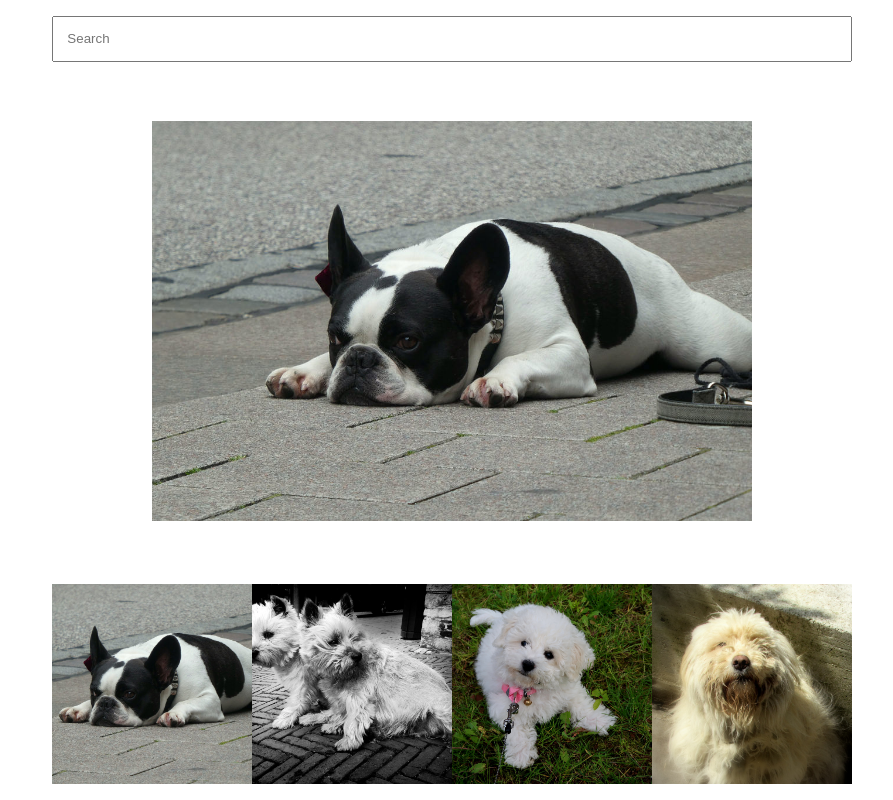
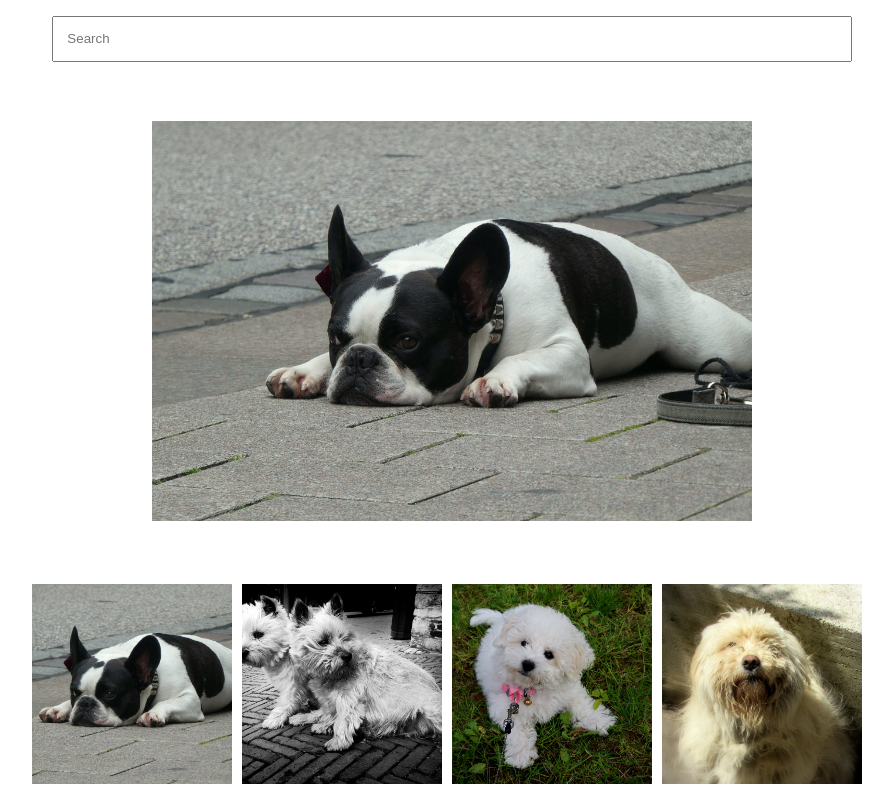
Before and after one commit to davidrayoussef/react-flickr-photo-search, a React app: page / in a window 1280 px wide. Shown: the whole page, without its empty margins (188-1081 px from the left). Built offline with nearby package versions, Linux system fonts and the light colour scheme.

Commit message:
Add Gallery component

```diff
--- a/src/components/FlickrApp.js
+++ b/src/components/FlickrApp.js
@@ -1,6 +1,7 @@
 import React, { Component } from 'react';
 import SearchBox from './SearchBox';
 import DisplayImage from './DisplayImage';
+import Gallery from './Gallery';
 import PropTypes from 'prop-types';
 
 class FlickrApp extends Component {
@@ -14,18 +15,11 @@ class FlickrApp extends Component {
   }
 
   render() {
-    const { photos } = this.state;
-    const renderPhotos = photos.map(photo => (
-      <img key={photo.src} src={require(`../images/${photo.src}`)} />
-    ));
-
     return (
       <div className="wrapper">
         <SearchBox />
         <DisplayImage />
-        <footer>
-          {renderPhotos}
-        </footer>
+        <Gallery photos={this.state.photos} />
       </div>
     );
   }
--- /dev/null
+++ b/src/components/Gallery.js
@@ -0,0 +1,20 @@
+import React from 'react';
+import PropTypes from 'prop-types';
+
+const Gallery = ({photos}) => {
+  return (
+    <footer>
+      {
+        photos.map(photo => (
+          <img key={photo.src} src={require(`../images/${photo.src}`)} />
+        ))
+      }
+    </footer>
+  );
+}
+
+Gallery.propTypes = {
+
+};
+
+export default Gallery;
--- a/src/style.css
+++ b/src/style.css
@@ -41,8 +41,9 @@ main img {
 footer {
   grid-row: 4 / 5;
   display: grid;
-  max-width: 800px;
+  width: 840px;
   grid-template-columns: repeat(4, 1fr);
+  justify-content: space-between;
 }
 
 footer img {
```
